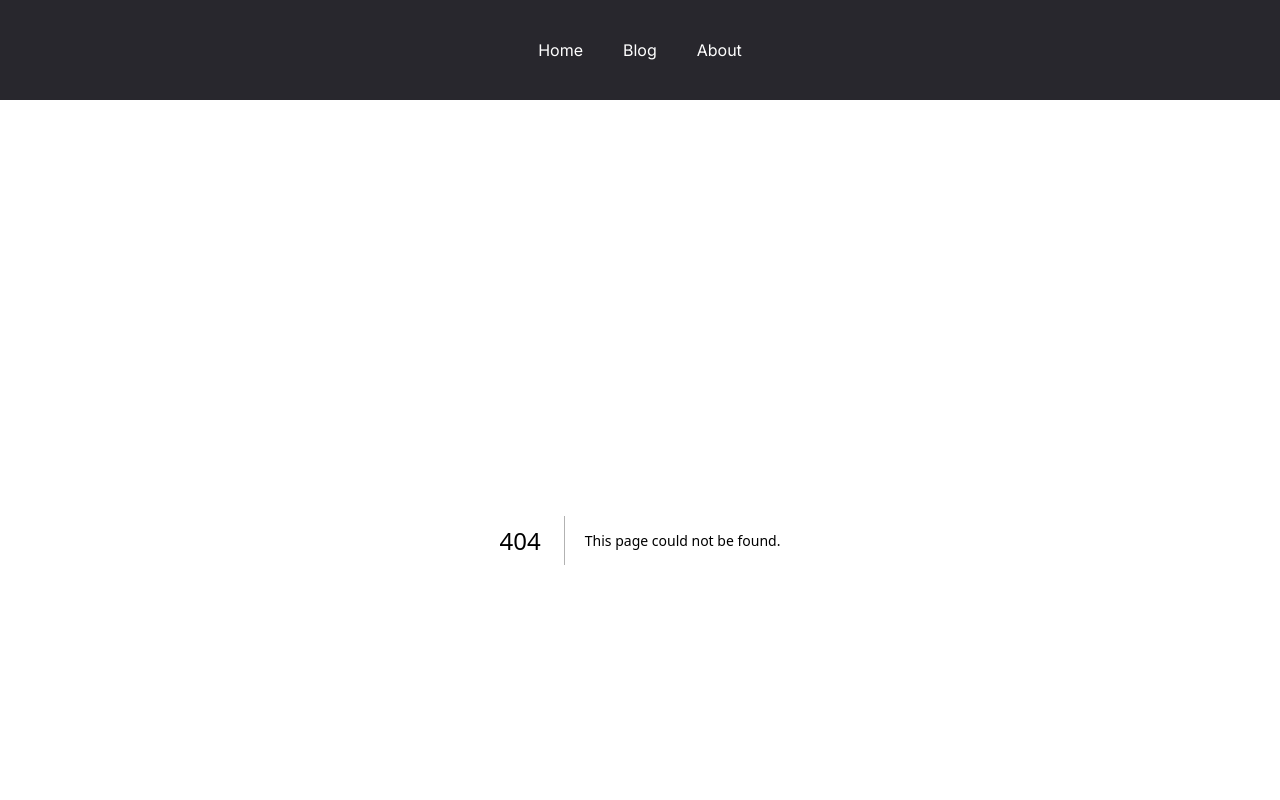
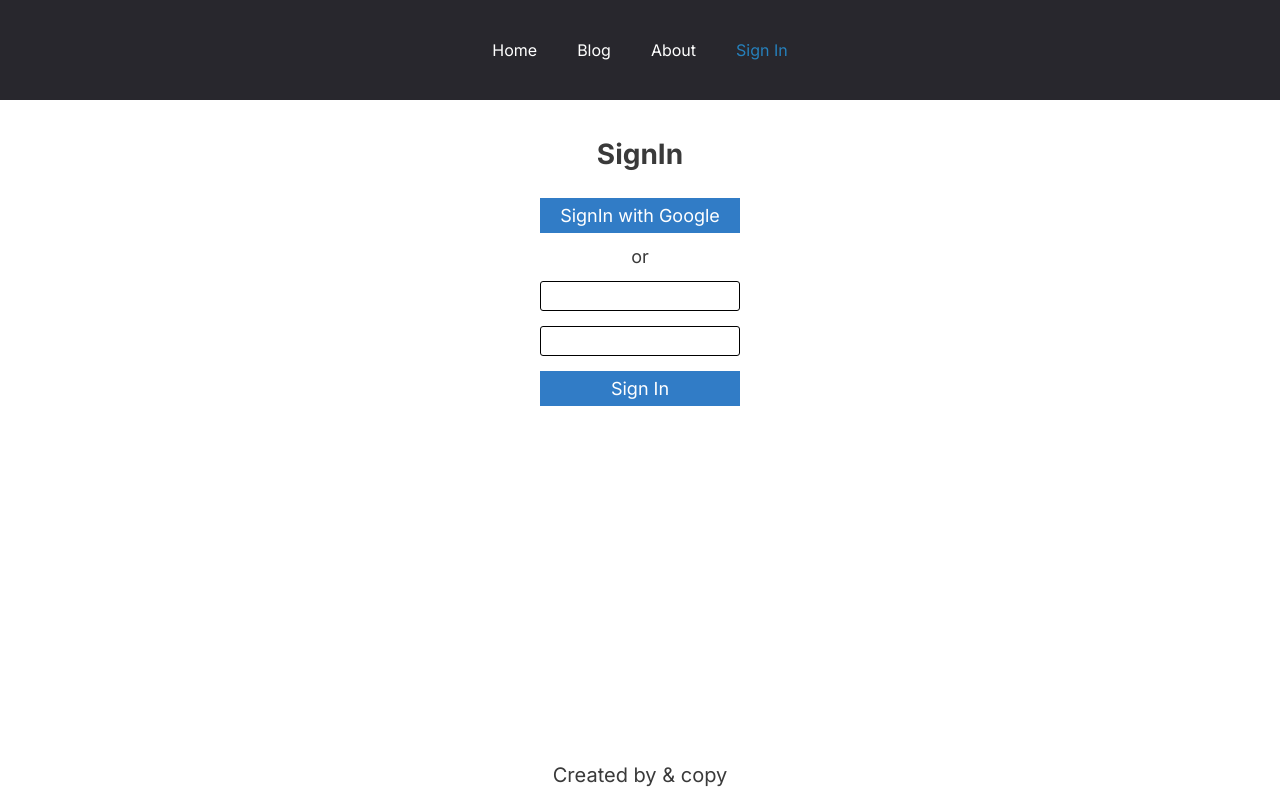
Before and after one commit to Aandi1989/NextFirst, a Next.js app: page /signIn in a window 1280 px wide. Before the commit this address had no page. Shown: the top 800 px of the page. Built offline with nearby package versions, Linux system fonts and the light colour scheme.

Commit message:
signIn form before branching

```diff
--- /dev/null
+++ b/app/signIn/page.module.scss
@@ -0,0 +1,52 @@
+.signIn {
+    width: 100%;
+    // .signIn__container
+    &__container{
+        width: 200px;
+        margin: 0 auto;
+    }
+    // .signIn__title
+    &__title {
+        margin-bottom: 30px;
+
+    }
+    // .signIn__btn
+    &__btn {
+    }
+    // .signIn__subtitle
+    &__subtitle {
+        font-weight: normal;
+        font-size: 18px;
+        margin: 15px 0;
+    }
+}
+.btn {
+    background-color: rgb(49,124,198);
+    color:white;
+    width: 100%;
+    height: 35px;
+    font-size: 18px;
+}
+.signIn {
+    // .SignIn__form
+    &__form {
+
+    }
+}
+.formSignIn {
+    padding: 0;
+    display: flex;
+    flex-direction: column;
+    // .formSignIn__login, .formSignIn__password
+    &__login,&__password {
+        border:1px solid black;
+        width: 100%;
+        height: 30px;
+        border-radius:3px;
+        margin-bottom: 15px;
+        padding: 0 7px;
+    }
+    // .formSignIn__btn
+    &__btn {
+    }
+}
--- /dev/null
+++ b/app/signIn/page.tsx
@@ -0,0 +1,20 @@
+import styles from './page.module.scss';
+
+const page = () => {
+  return (
+    <div className={styles.signIn}>
+      <div className={styles.signIn__container}>
+      <h3 className={styles.signIn__title}>SignIn</h3>
+        <button className={`${styles.signIn__btn} ${styles.btn}`}>SignIn with Google</button>
+        <p className={styles.signIn__subtitle}>or</p>
+        <form className={`${styles.signIn__form} ${styles.formSignIn}`} action="">
+            <input type="text" className={styles.formSignIn__login} />
+            <input type="text" className={styles.formSignIn__password} />
+            <button className={`${styles.formSignIn__btn} ${styles.btn}` }>Sign In</button>
+        </form>
+      </div>
+    </div>
+  );
+};
+
+export default page;
--- a/app/styles/globals.module.scss
+++ b/app/styles/globals.module.scss
@@ -15,5 +15,4 @@
         font-weight: 700;
         padding:40px 0;
         width: 100%;
-        // border:1px solid red;
 }
--- a/components/header/Header.tsx
+++ b/components/header/Header.tsx
@@ -6,6 +6,7 @@ const navItems = [
   {label:"Home", href:'/'},
   {label:"Blog", href:'/blog'},
   {label:"About", href:'/about'},
+  {label:"Sign In", href:'/signIn'}
 ];
 
 const Header = () => {
```
Also changed, not shown: app/styles/page.module.scss (line endings or trailing spaces).
